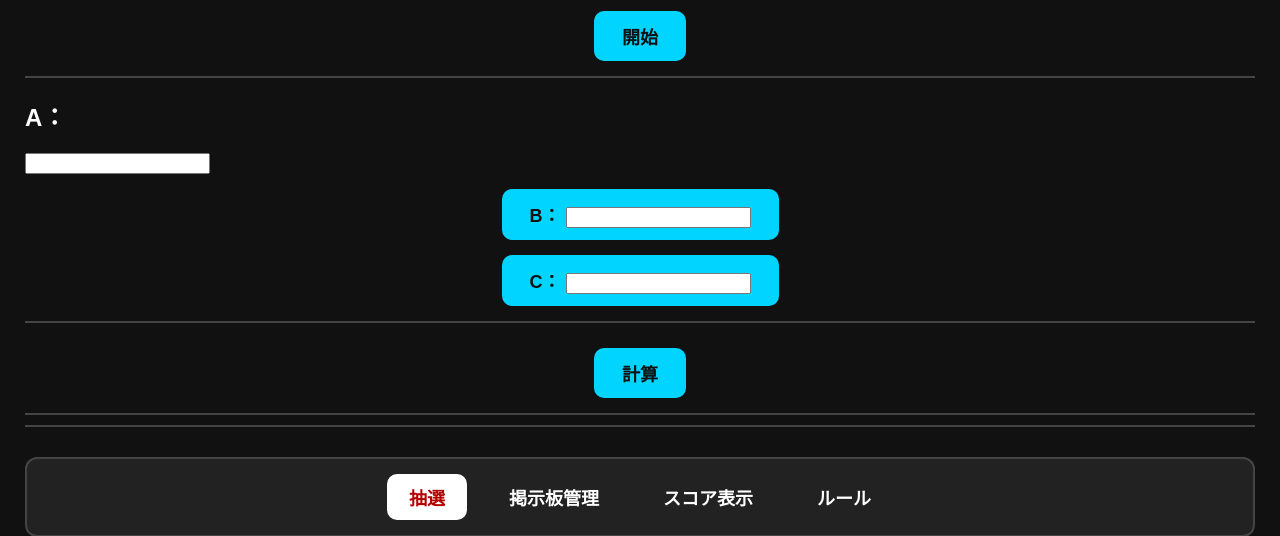
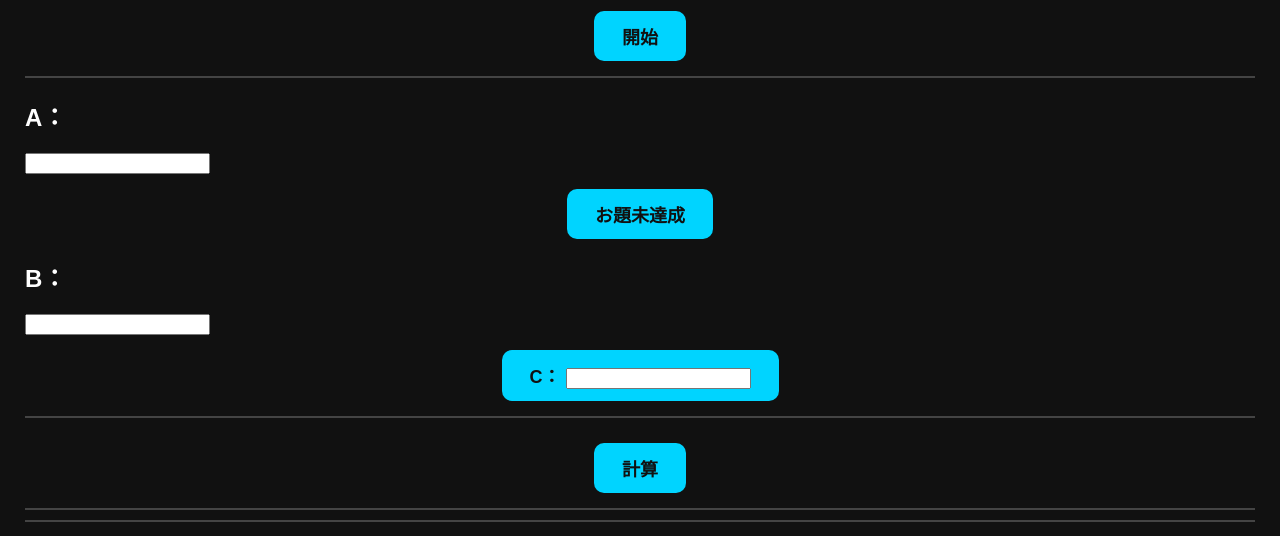
Before and after one commit to KrasnayaPloshchad2718/BowlingWeb, a Flask app: page /client in a window 1280 px wide. Shown: the part 205-741 px from the top of the page. Run offline with Flask 3, Linux system fonts and the light colour scheme; the visitor is signed in with stand-in values (Sample User, id 1).

Commit message:
Update client.html

```diff
--- a/templates/client.html
+++ b/templates/client.html
@@ -37,7 +37,7 @@
     <div>
         <h2 id="A">A：</h2>
         <input id="scoreA" type="number">
-        <button id="IsNotAchievedA>お題未達成</button>
+        <button id="IsNotAchievedA">お題未達成</button>
     </div>
 
     <div>
```
